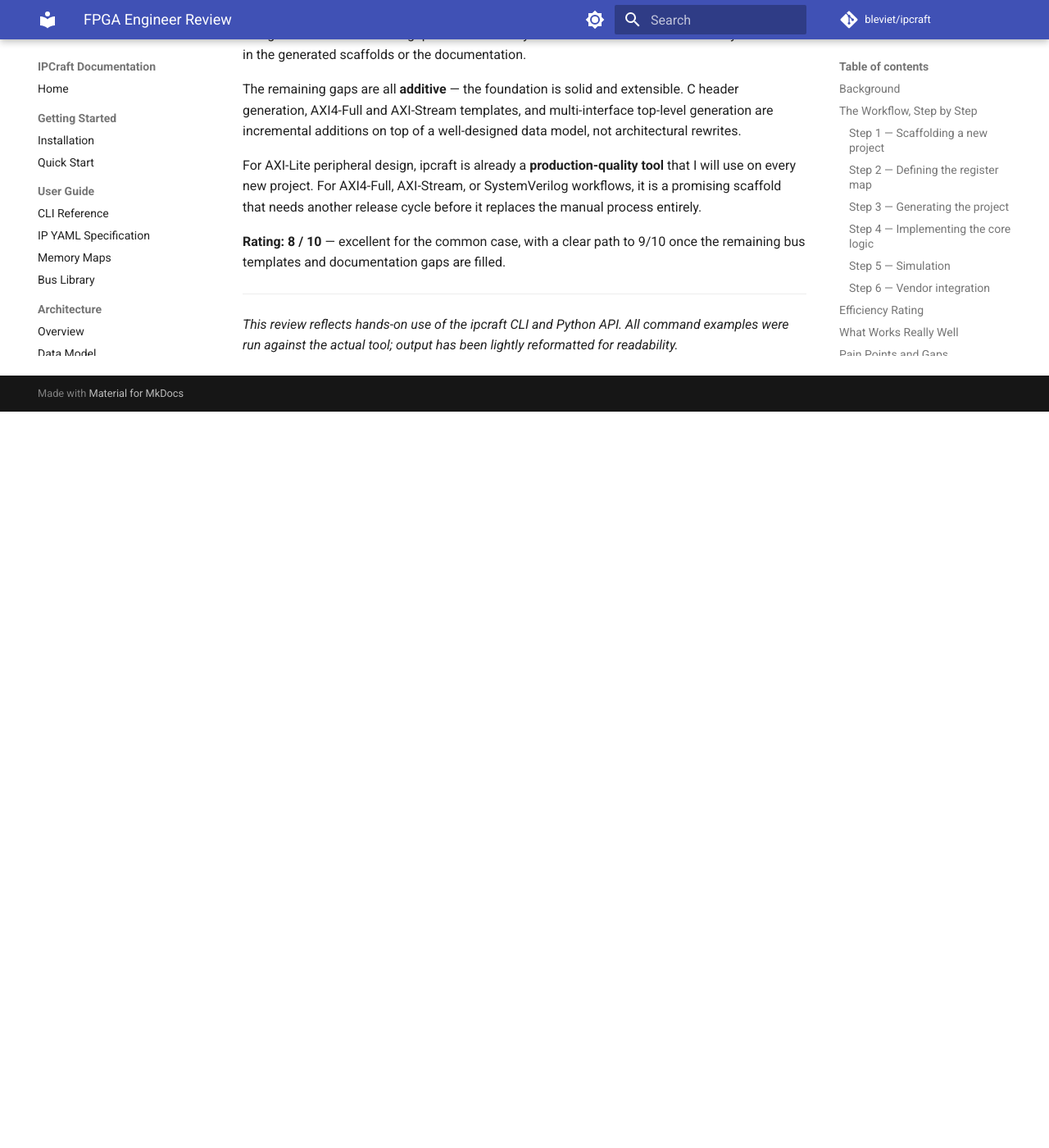
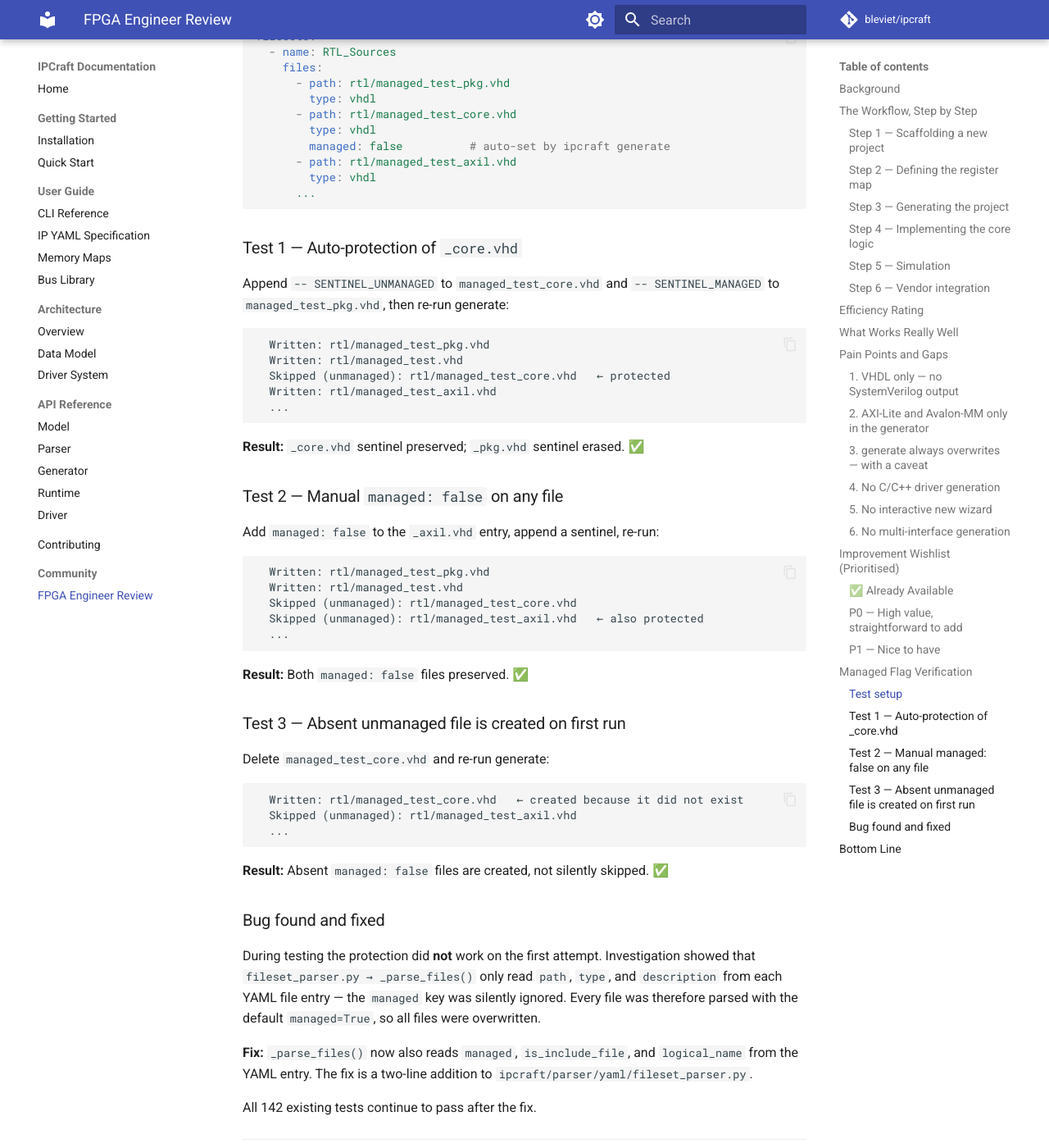
Before and after one commit to bleviet/ipcraft, an MkDocs documentation site: the page built from docs/community/fpga-engineer-review.md, in a window 1280 px wide and 1400 px high, scrolled down 10457 px. Shown: the whole window at 82% size. Built offline with MkDocs 1.6.1 and Material for MkDocs 9.7.7, drawn with Linux system fonts in a browser that asks for light colours; comment, search, counter and statistics services are not loaded; before the commit the page ends 10959 px from its top, so only the background shows below that; some of the changed text lies outside the part shown.

Commit message:
fix(parser): read managed, is_include_file, logical_name from fileSets YAML
_parse_files() only deserialised path/type/description, silently dropping
the managed flag. Every file was therefore parsed as managed=True, causing
ipcraft generate to overwrite all files including those marked managed:false
in the ip.yml.

Fix: read managed (default True), is_include_file, and logical_name from
each file entry.  is_include_file and logical_name are passed through
filter_none so they continue to be omitted from the constructor when absent.

Verified with five test cases on a managed_test AXI-Lite core:
  T1: auto-protected _core.vhd is skipped on regeneration
  T2: manually-set managed:false on any file is honoured
  T3: absent managed:false file is created on first run
  T4: managed:true files are always overwritten
  T5: 142 existing tests continue to pass

docs(community): add Managed Flag Verification section to FPGA engineer
review documenting all test cases and the bug found during verification.

Co-authored-by: Copilot <223556219+Copilot@users.noreply.github.com>

````diff
--- a/docs/community/fpga-engineer-review.md
+++ b/docs/community/fpga-engineer-review.md
@@ -438,7 +438,8 @@ implemented:
 
 - **`managed: false` file protection** — Setting `managed: false` on a
   `fileSets` entry prevents `generate` from overwriting that file.  The flag
-  lives in the data model and the CLI honours it.
+  lives in the data model and the CLI honours it.  **Verified end-to-end** —
+  see the [Managed Flag Verification](#managed-flag-verification) section below.
 
 ### P0 — High value, straightforward to add
 
@@ -477,6 +478,94 @@ implemented:
 8. **Change impact analysis** — compare two versions of an `.ip.yml` and report
    which generated files would change.  Useful before a `generate` run in a
    managed IP repository.
+
+---
+
+## Managed Flag Verification
+
+Every behaviour described above was verified with a live `managed_test` IP core
+using GHDL 6.0.0-dev and ipcraft from source.  A bug was discovered and fixed
+during this process (see note below).
+
+### Test setup
+
+```bash
+ipcraft new managed_test --vendor test.com --library test \
+    --version 1.0.0 --bus AXI4L --output /tmp/managed_test/managed_test
+ipcraft generate managed_test.ip.yml --output /tmp/managed_test/out \
+    --vendor both --testbench --regs
+```
+
+After the first `generate`, the ip.yml contains:
+
+```yaml
+fileSets:
+  - name: RTL_Sources
+    files:
+      - path: rtl/managed_test_pkg.vhd
+        type: vhdl
+      - path: rtl/managed_test_core.vhd
+        type: vhdl
+        managed: false          # auto-set by ipcraft generate
+      - path: rtl/managed_test_axil.vhd
+        type: vhdl
+      ...
+```
+
+### Test 1 — Auto-protection of `_core.vhd`
+
+Append `-- SENTINEL_UNMANAGED` to `managed_test_core.vhd` and
+`-- SENTINEL_MANAGED` to `managed_test_pkg.vhd`, then re-run generate:
+
+```
+  Written: rtl/managed_test_pkg.vhd
+  Written: rtl/managed_test.vhd
+  Skipped (unmanaged): rtl/managed_test_core.vhd   ← protected
+  Written: rtl/managed_test_axil.vhd
+  ...
+```
+
+**Result:** `_core.vhd` sentinel preserved; `_pkg.vhd` sentinel erased. ✅
+
+### Test 2 — Manual `managed: false` on any file
+
+Add `managed: false` to the `_axil.vhd` entry, append a sentinel, re-run:
+
+```
+  Written: rtl/managed_test_pkg.vhd
+  Written: rtl/managed_test.vhd
+  Skipped (unmanaged): rtl/managed_test_core.vhd
+  Skipped (unmanaged): rtl/managed_test_axil.vhd   ← also protected
+  ...
+```
+
+**Result:** Both `managed: false` files preserved. ✅
+
+### Test 3 — Absent unmanaged file is created on first run
+
+Delete `managed_test_core.vhd` and re-run generate:
+
+```
+  Written: rtl/managed_test_core.vhd   ← created because it did not exist
+  Skipped (unmanaged): rtl/managed_test_axil.vhd
+  ...
+```
+
+**Result:** Absent `managed: false` files are created, not silently skipped. ✅
+
+### Bug found and fixed
+
+During testing the protection did **not** work on the first attempt.
+Investigation showed that `fileset_parser.py → _parse_files()` only read
+`path`, `type`, and `description` from each YAML file entry — the `managed` key
+was silently ignored.  Every file was therefore parsed with the default
+`managed=True`, so all files were overwritten.
+
+**Fix:** `_parse_files()` now also reads `managed`, `is_include_file`, and
+`logical_name` from the YAML entry.  The fix is a two-line addition to
+`ipcraft/parser/yaml/fileset_parser.py`.
+
+All 142 existing tests continue to pass after the fix.
 
 ---
 
````
Also changed, not shown: 1 other file.
